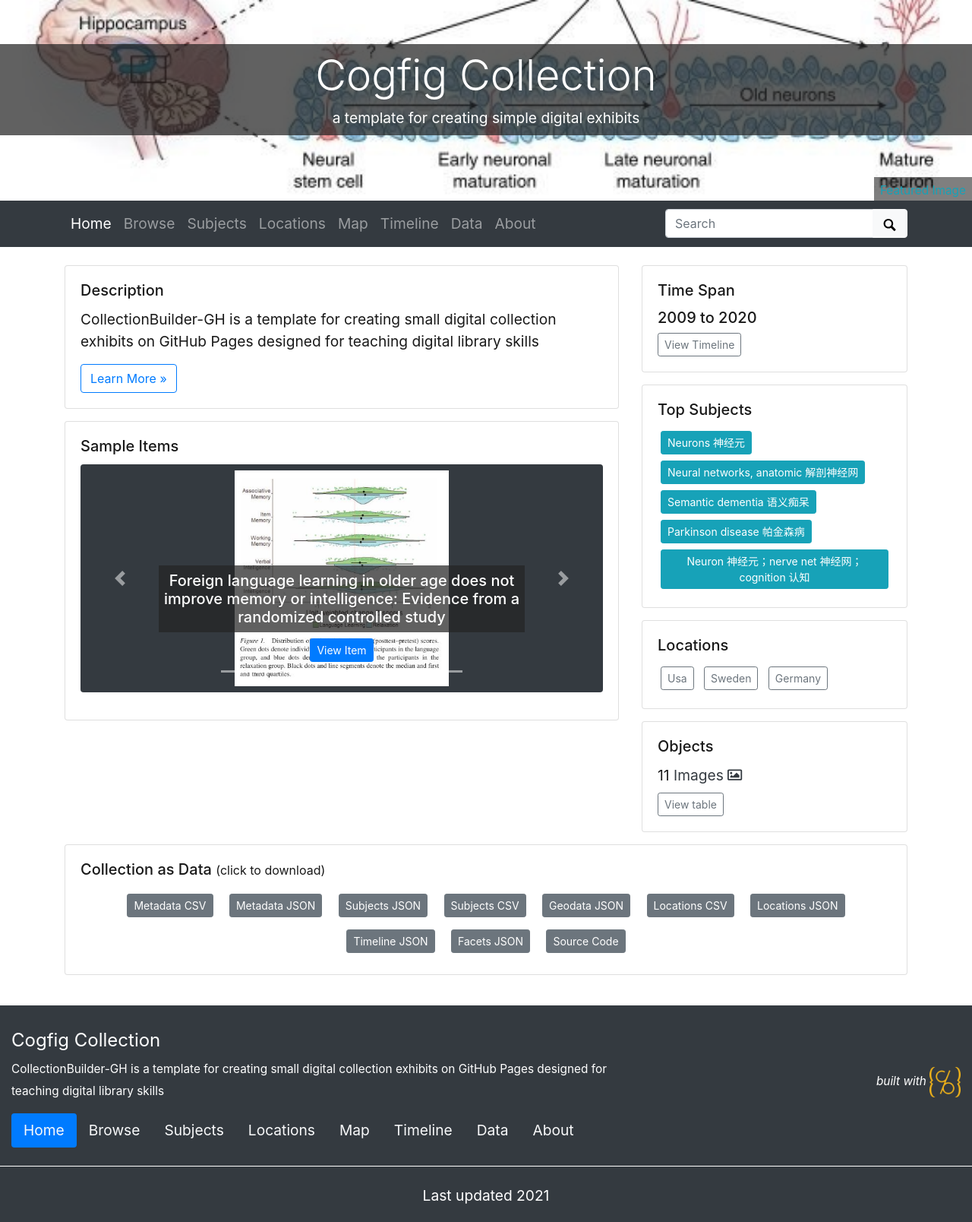
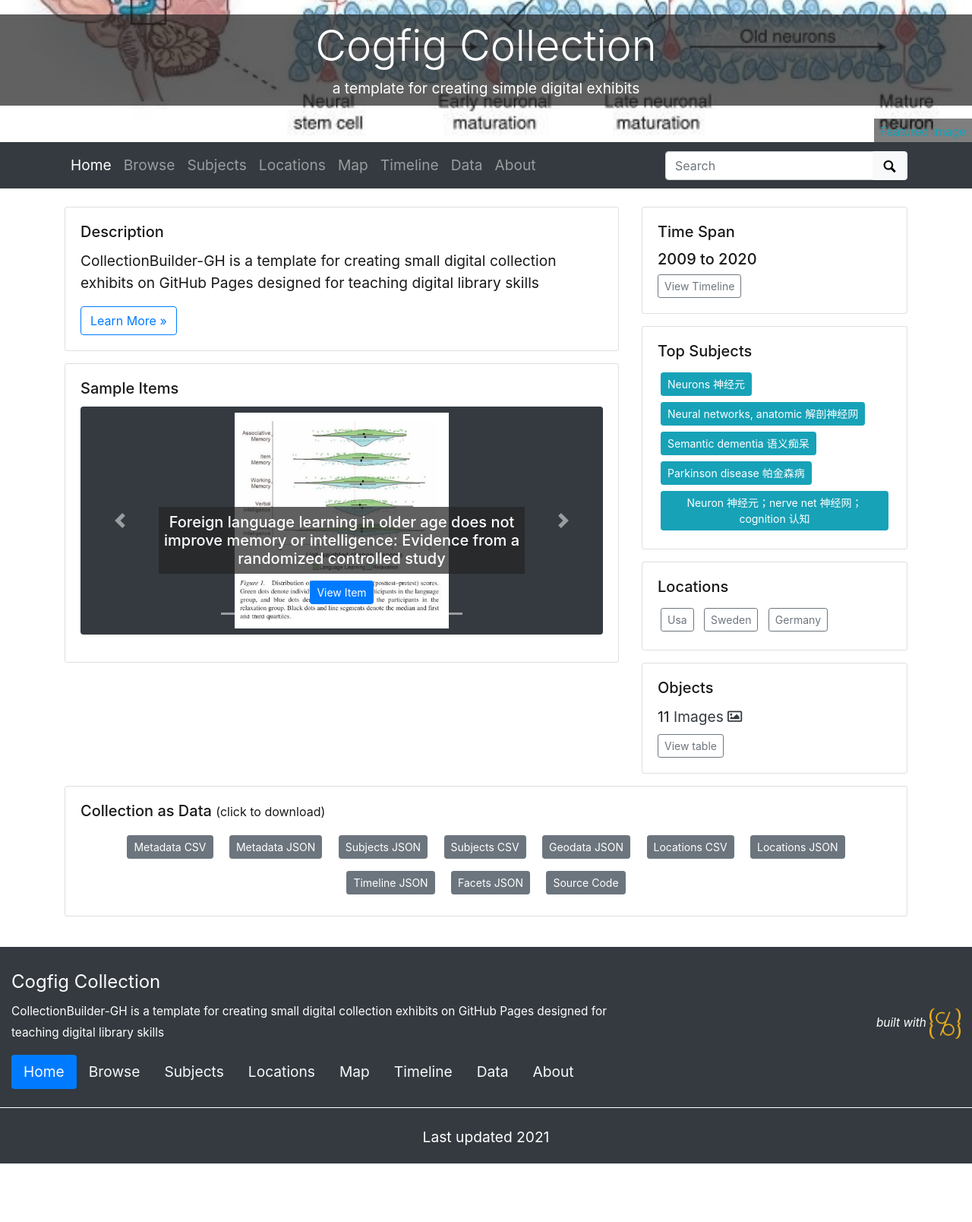
Before and after one commit to archivesw/cogfigcollection, a Jekyll site: the page built from index.md, in a window 1280 px wide. Shown: the whole page at 76% size. Built offline with Jekyll 4.4.1, drawn with Linux system fonts in a browser that asks for light colours; after the commit the page ends 1531 px from its top, so only the background shows below that.

Commit message:
Update theme.yml

```diff
--- a/_data/theme.yml
+++ b/_data/theme.yml
@@ -10,7 +10,7 @@
 # use either an objectid (from an item in this collect), a relative location of an image in this repo (ex. /assets/img/feature.jpg), or a full url to an image elsewhere
 featured-image: cogfig006
 # optional: add extra padding around collection title for a larger image feature.
-home-title-y-padding: 3em
+home-title-y-padding: 1em
 # optional: change position of background image, center, top, bottom
 home-banner-image-position: bottom
 # height of the carousel at the bottom of the home page; this is in px, but just enter a number (don't include "px"). Default is 300
```
